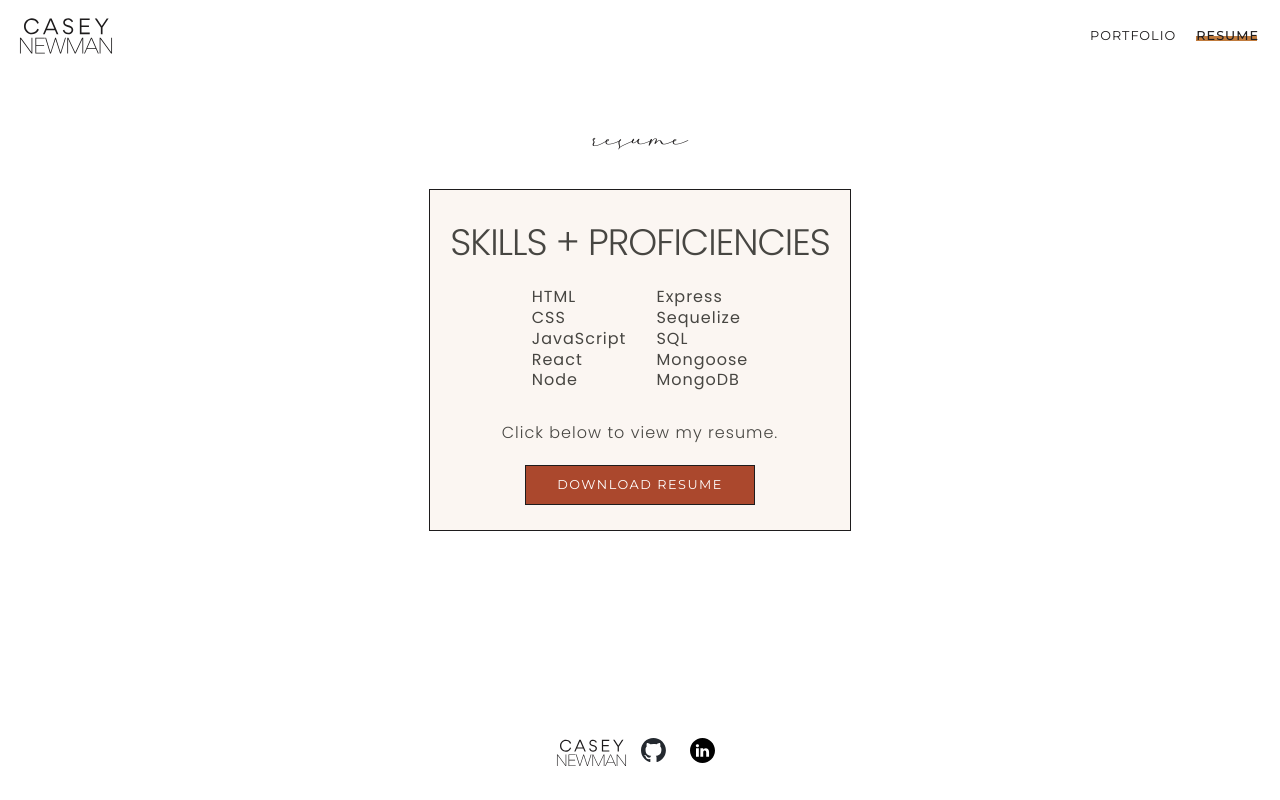
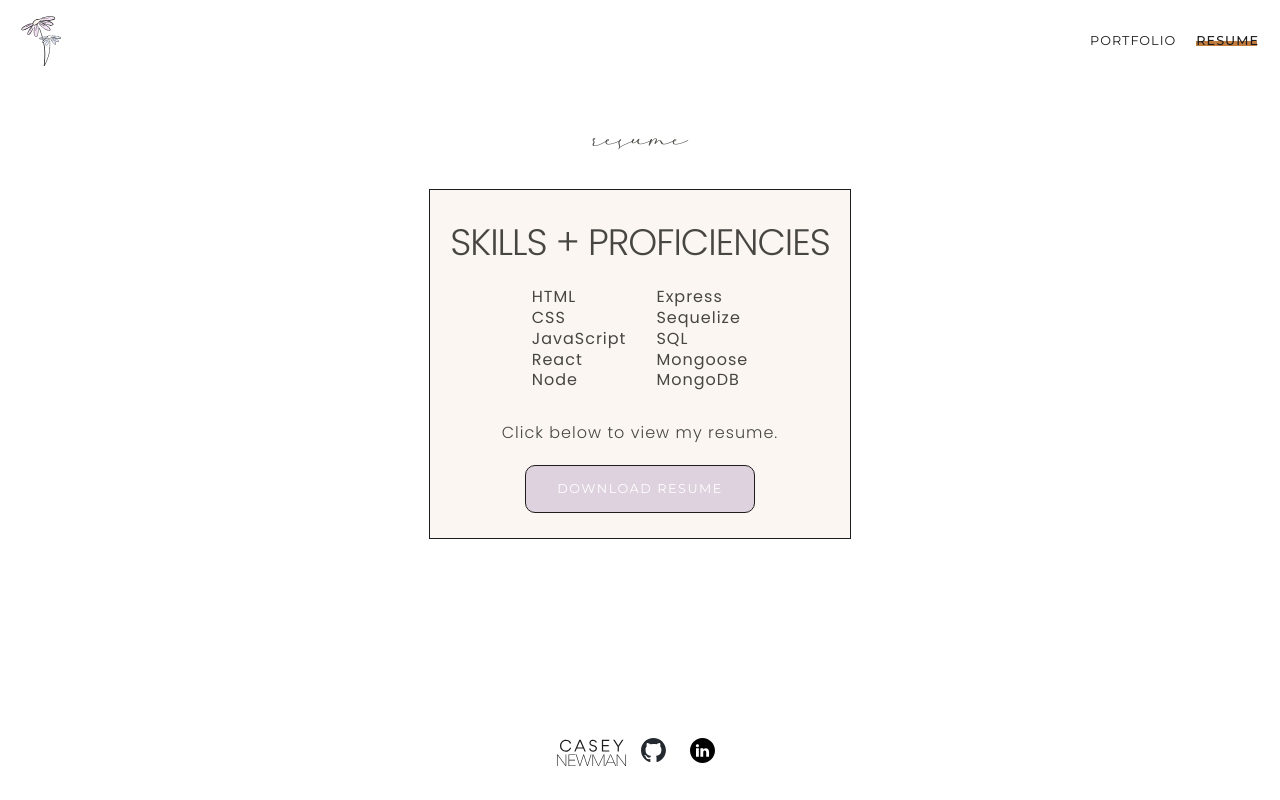
Before and after one commit to caseynewman/react-portfolio, a React (Vite) app: page /resume in a window 1280 px wide. Built offline with nearby package versions, Linux system fonts and the light colour scheme; a web font is replaced by a local one.

Commit message:
adjusted styling and added new svg logo

```diff
--- a/src/App.css
+++ b/src/App.css
@@ -1,15 +1,17 @@
 * {
   box-sizing: border-box;
   --body-font-family: 'Poppins', Arial, Helvetica, sans-serif;
+  --body-font-color: #474642;
   --main-bg-color: #fff;
   --secondary-bg-color: #fff1e6;
   --tertiary-bg-color: #ddd2dd92;
+  --purple-accent: #ddd2dd;
 }
 
 html,
 body {
   height: 100%;
-  color: #474642;
+  color: var(--body-font-color);
   background-color: var(--main-bg-color);
 }
 
@@ -66,7 +68,7 @@ h1 {
   line-height: 1.2;
   padding-top: 44px;
   margin: 20px;
-  color: #1e1c1d;
+  color: var(--body-font-color);
 }
 
 h2 {
--- a/src/components/Button/style.css
+++ b/src/components/Button/style.css
@@ -2,18 +2,18 @@
     font-family: 'Montserrat', Helvetica, Arial, sans-serif;
     text-transform: uppercase;
     letter-spacing: 1.5px;
-    background-color: #AB482D;
+    background-color: var(--purple-accent);
     color: #fff !important;
     display: flex;
     justify-content: center;
     align-items: center;
     font-size: .8em;
     font-weight: 400;
-    border-radius: 0px;
+    border-radius: 10px;
     border: 1px solid #1e1c1d;
     width: 18vw;
     min-width: 187px;
-    height: 5vh;
+    height: 6vh;
     cursor: pointer;
     margin: 5px;
 }
--- a/src/components/Header/index.jsx
+++ b/src/components/Header/index.jsx
@@ -45,7 +45,7 @@ export default function Header() {
       {isVisible && (
         <nav className={`header ${isSticky ? 'sticky' : ''}`}>
           <Link to="/">
-            <img className="logo" src="/assets/cn-header-logo.svg" alt="Casey Newman" />
+            <img className="logo" src="/assets/flowers-accent.svg" alt="Casey Newman" />
           </Link>
           <Navigation />
         </nav>
--- a/src/components/Navigation/style.css
+++ b/src/components/Navigation/style.css
@@ -6,8 +6,8 @@ nav {
 }
 
 .logo {
-    max-width: 100px;
-    max-height: auto;
+    max-width: auto;
+    max-height: 50px;
     display: flex;
     align-self: center;
 }
```
Also changed, not shown: public/assets/flowers-accent.svg (added).
